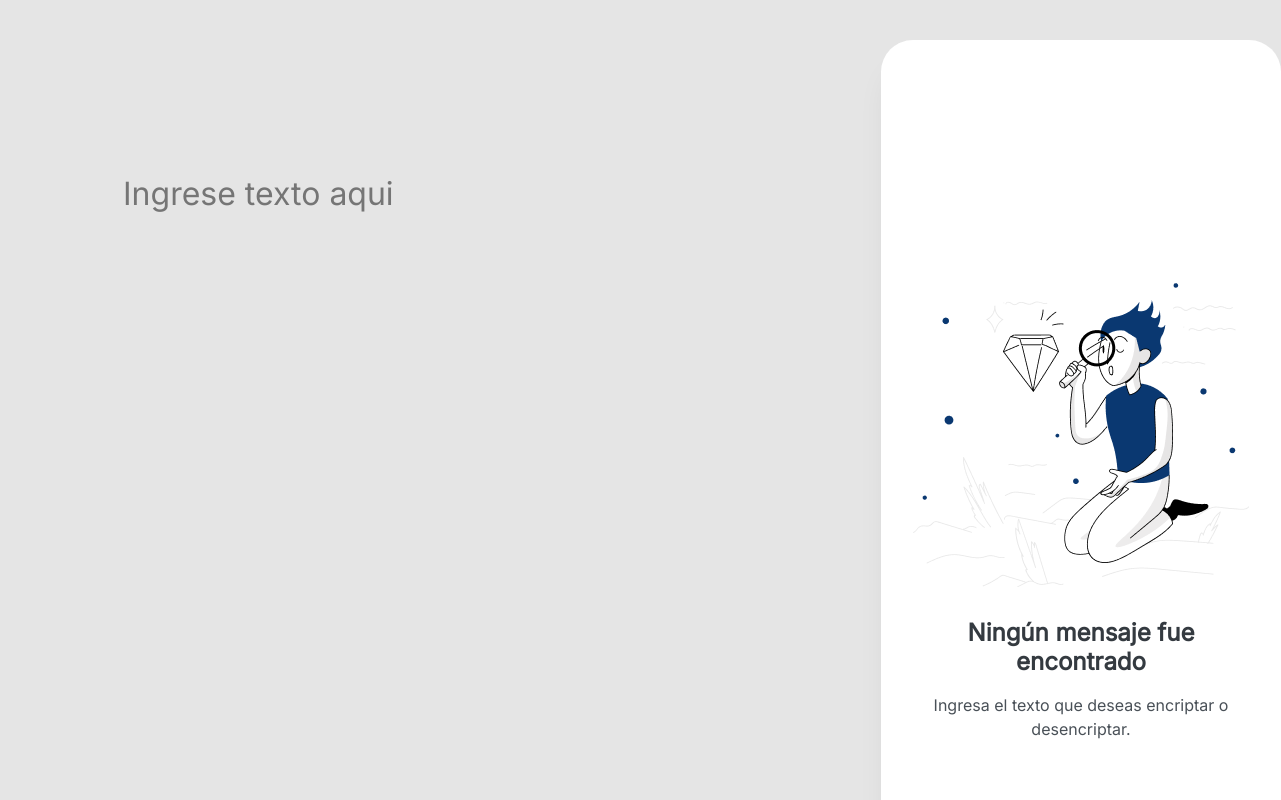
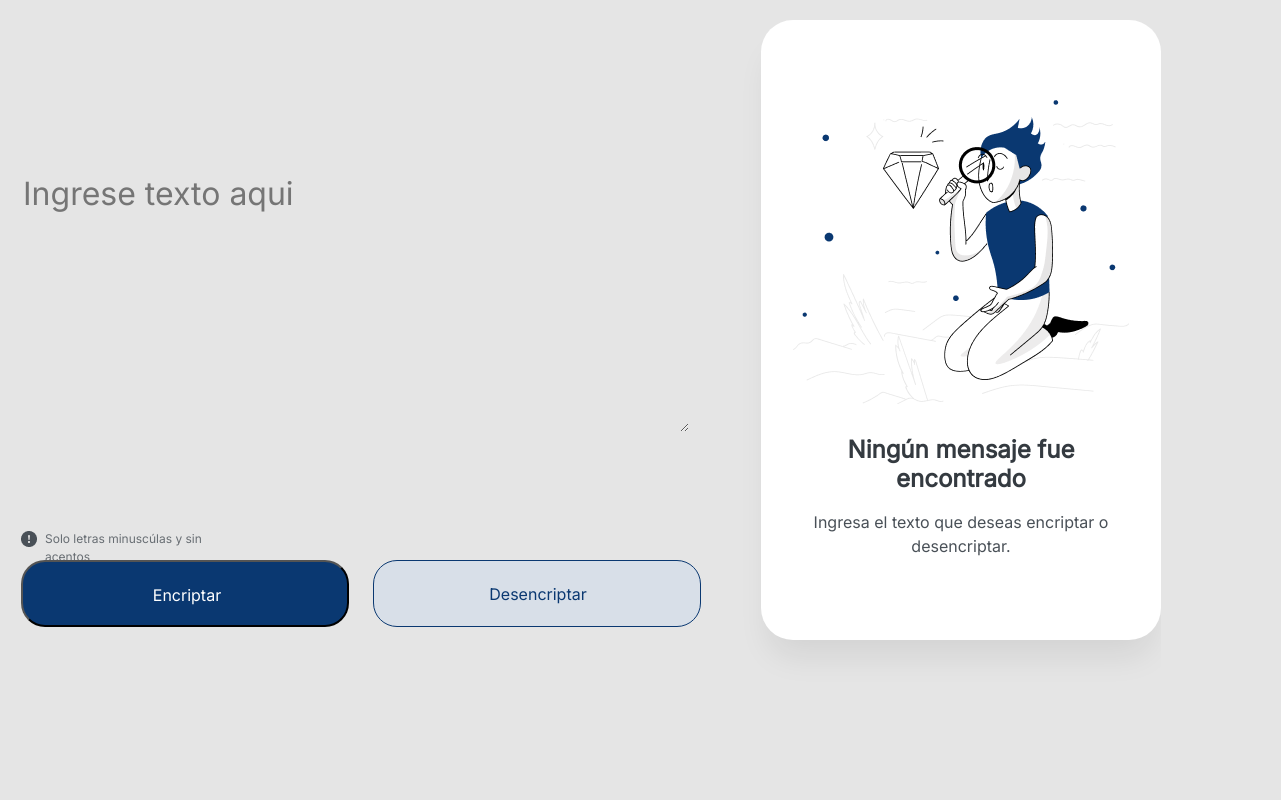
Before and after one commit to luigigarciab/Encriptador-de-texto, a plain HTML site: page index.html in a window 1280 px wide. Shown: the top 800 px of the page, 1281 px wide, since content can reach past the window. Drawn offline with Linux system fonts and the light colour scheme.

Commit message:
cambio en la pantalla

```diff
--- a/carpeta_css/style.css
+++ b/carpeta_css/style.css
@@ -26,9 +26,9 @@ body{
 
 .text{
     position: absolute;
-    width: 577px;
-    height: 640px;
-    left: 240px;
+    width: 664px;
+    height: 260px;
+    left: 140px;
     top: 168px;
     font-family: 'Inter';
     font-style: normal;
@@ -50,8 +50,8 @@ body{
     position: absolute;
     width: 229px;
     height: 18px;
-    left: 240px;
-    top: 851px;
+    left: 140px;
+    top: 530px;
 }
 
 .simbolo-exclamacion{
@@ -85,10 +85,10 @@ body{
     padding: 0px;
     gap: 24px;
     position: absolute;
-    width: 680px;
+    width: 640px;
     height: 67px;
-    left: 240px;
-    top: 885px;
+    left: 140px;
+    top: 560px;
 
 }
 
@@ -170,9 +170,9 @@ body{
 .cuadro{
     position: absolute;
     width: 400px;
-    height: 944px;
-    left: 1000px;
-    top: 40px;
+    height: 620px;
+    left: 880px;
+    top: 20px;
     background: #FFFFFF;
     box-shadow: 0px 24px 32px -8px rgba(0, 0, 0, 0.08);
     border-radius: 32px;
@@ -188,8 +188,8 @@ body{
     position: absolute;
     width: 336px;
     height: 122px;
-    left: 1032px;
-    top: 619px;
+    left: 912px;
+    top: 436px;
 }
 
 .nada{
@@ -204,7 +204,6 @@ body{
     color: #343A40;
     flex: none;
     order: 0;
-    align-self: stretch;
     flex-grow: 0;
 }
 
@@ -228,16 +227,16 @@ body{
     position: absolute;
     width: 336px;
     height: 304px;
-    left: 1032px;
-    top: 283px;
+    left: 912px;
+    top: 100px;
 }
 
 .mostrar-contenido{
     position: absolute;
     width: 336px;
-    height: 781px;
-    left: 1032px;
-    top: 72px;
+    height: 71px;
+    left: 912px;
+    top: 52px;
     font-family: 'Inter';
     font-style: normal;
     font-weight: 400;
@@ -256,8 +255,8 @@ body{
     position: absolute;
     width: 336px;
     height: 67px;
-    left: 1032px;
-    top: 885px;
+    left: 912px;
+    top: 560px;
     border: 1px solid #0A3871;
     border-radius: 24px;
     transition: 0.3s all;
```
